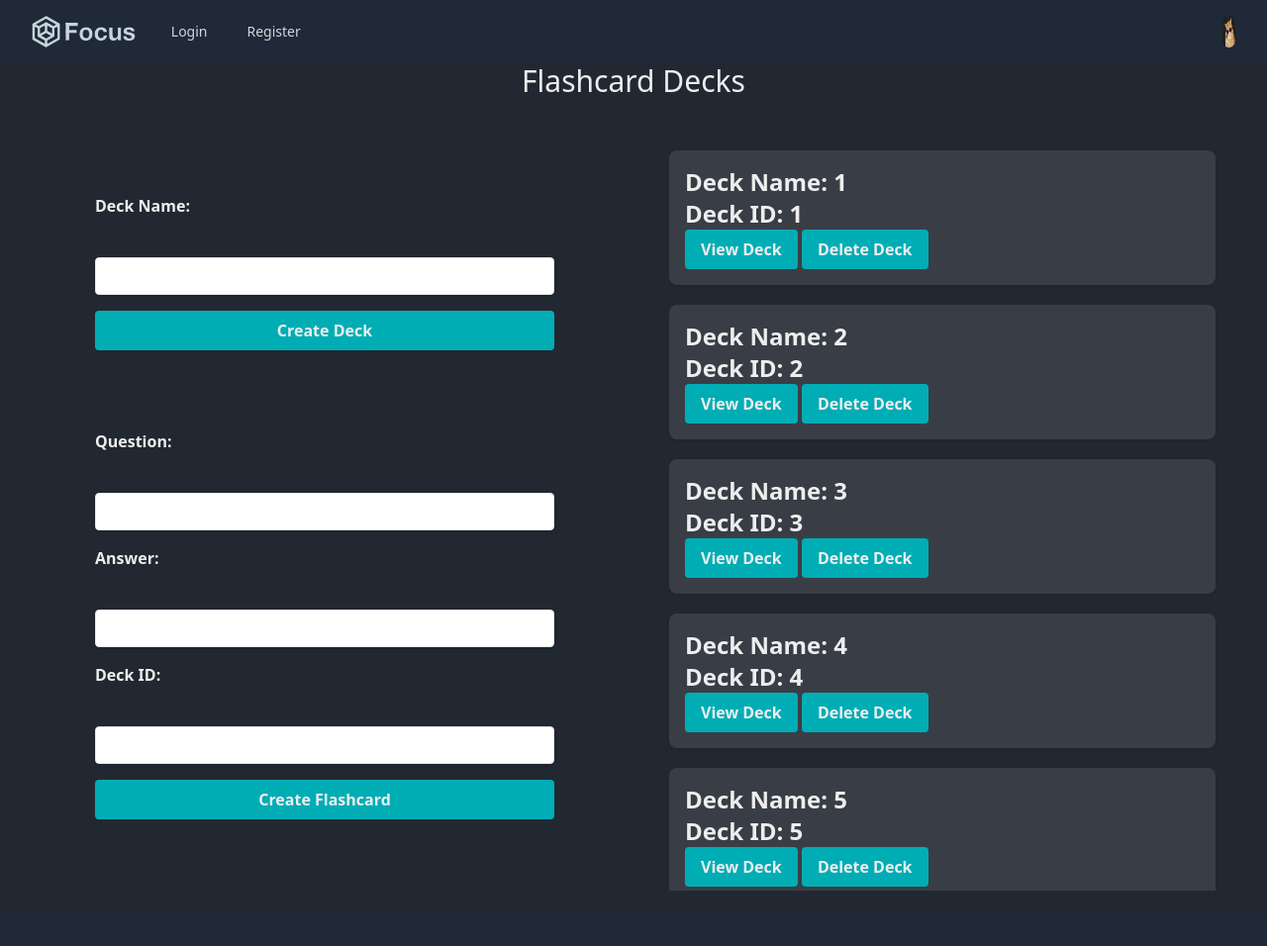
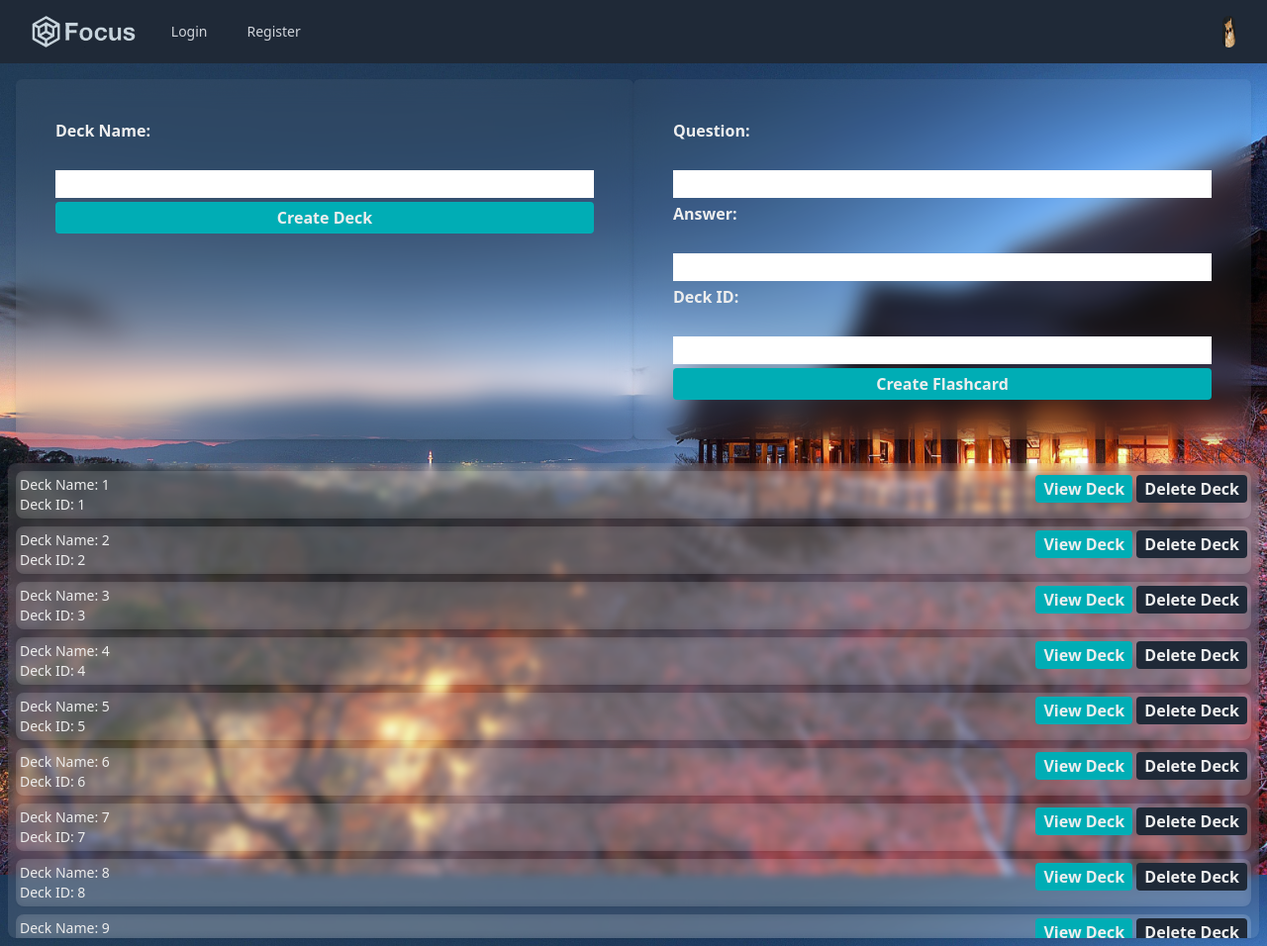
Before and after one commit to IgorD-lab/Focus, a Flask app: page /decks in a window 1280 px wide. Shown: the whole page at 99% size. Before the commit the page ends 900 px from the top, so only its background shows below. Run offline with Flask 3, Linux system fonts and the light colour scheme; some libraries are stand-ins or nearby versions.

Commit message:
Final style change on website -style transparent

```diff
--- a/website/static/css/body.css
+++ /dev/null
@@ -1,15 +0,0 @@
-@import "tailwind/css/base";
-@import "tailwind/css/components";
-@import "tailwind/css/utilities";
-
-body {
-  /* background-image: url("../images/prism.png"); */
-  background-position: relative;
-  background-repeat: repeat;
-  background-size: fill;
-  height: 100%;
-  width: 100%;
-  position: absolute;
-  transition: all 0.6s ease-in-out;
-  margin-bottom: 20px;
-}
--- a/website/static/css/src/output.css
+++ b/website/static/css/src/output.css
@@ -633,16 +633,12 @@ video {
   z-index: 10;
 }
 
-.m-5 {
-  margin: 1.25rem;
+.m-10 {
+  margin: 2.5rem;
 }
 
 .m-2 {
   margin: 0.5rem;
-}
-
-.m-20 {
-  margin: 5rem;
 }
 
 .mx-auto {
@@ -660,6 +656,10 @@ video {
   margin-bottom: 1rem;
 }
 
+.mb-1 {
+  margin-bottom: 0.25rem;
+}
+
 .mb-2 {
   margin-bottom: 0.5rem;
 }
@@ -688,6 +688,14 @@ video {
   margin-left: 1.25rem;
 }
 
+.ml-auto {
+  margin-left: auto;
+}
+
+.mt-1 {
+  margin-top: 0.25rem;
+}
+
 .mt-2 {
   margin-top: 0.5rem;
 }
@@ -700,10 +708,6 @@ video {
   margin-top: 2rem;
 }
 
-.box-border {
-  box-sizing: border-box;
-}
-
 .block {
   display: block;
 }
@@ -740,12 +744,8 @@ video {
   height: 2rem;
 }
 
-.h-1\/2 {
-  height: 50%;
-}
-
-.h-1 {
-  height: 0.25rem;
+.h-full {
+  height: 100%;
 }
 
 .min-h-screen {
@@ -776,10 +776,6 @@ video {
   width: 100%;
 }
 
-.w-1\/2 {
-  width: 50%;
-}
-
 .max-w-2xl {
   max-width: 42rem;
 }
@@ -790,6 +786,10 @@ video {
 
 .flex-shrink-0 {
   flex-shrink: 0;
+}
+
+.border-collapse {
+  border-collapse: collapse;
 }
 
 .origin-top-right {
@@ -826,10 +826,6 @@ video {
           appearance: none;
 }
 
-.flex-row {
-  flex-direction: row;
-}
-
 .flex-col {
   flex-direction: column;
 }
@@ -942,6 +938,10 @@ video {
   border-bottom-width: 1px;
 }
 
+.border-b-2 {
+  border-bottom-width: 2px;
+}
+
 .border-r {
   border-right-width: 1px;
 }
@@ -1036,14 +1036,33 @@ video {
   background-color: rgb(239 68 68 / var(--tw-bg-opacity));
 }
 
-.bg-secondaryD {
-  --tw-bg-opacity: 1;
-  background-color: rgb(34 40 49 / var(--tw-bg-opacity));
-}
-
 .bg-white {
   --tw-bg-opacity: 1;
   background-color: rgb(255 255 255 / var(--tw-bg-opacity));
+}
+
+.bg-opacity-10 {
+  --tw-bg-opacity: 0.1;
+}
+
+.bg-opacity-5 {
+  --tw-bg-opacity: 0.05;
+}
+
+.bg-cover {
+  background-size: cover;
+}
+
+.bg-fixed {
+  background-attachment: fixed;
+}
+
+.bg-center {
+  background-position: center;
+}
+
+.bg-no-repeat {
+  background-repeat: no-repeat;
 }
 
 .object-cover {
@@ -1067,10 +1086,6 @@ video {
   padding: 1rem;
 }
 
-.p-20 {
-  padding: 5rem;
-}
-
 .px-2 {
   padding-left: 0.5rem;
   padding-right: 0.5rem;
@@ -1101,6 +1116,16 @@ video {
   padding-right: 1.75rem;
 }
 
+.py-0 {
+  padding-top: 0px;
+  padding-bottom: 0px;
+}
+
+.py-0\.5 {
+  padding-top: 0.125rem;
+  padding-bottom: 0.125rem;
+}
+
 .py-1 {
   padding-top: 0.25rem;
   padding-bottom: 0.25rem;
@@ -1153,10 +1178,6 @@ video {
 
 .pt-2 {
   padding-top: 0.5rem;
-}
-
-.pt-4 {
-  padding-top: 1rem;
 }
 
 .text-center {
@@ -1298,6 +1319,18 @@ video {
   box-shadow: var(--tw-ring-offset-shadow, 0 0 #0000), var(--tw-ring-shadow, 0 0 #0000), var(--tw-shadow);
 }
 
+.shadow-md {
+  --tw-shadow: 0 4px 6px -1px rgb(0 0 0 / 0.1), 0 2px 4px -2px rgb(0 0 0 / 0.1);
+  --tw-shadow-colored: 0 4px 6px -1px var(--tw-shadow-color), 0 2px 4px -2px var(--tw-shadow-color);
+  box-shadow: var(--tw-ring-offset-shadow, 0 0 #0000), var(--tw-ring-shadow, 0 0 #0000), var(--tw-shadow);
+}
+
+.shadow-sm {
+  --tw-shadow: 0 1px 2px 0 rgb(0 0 0 / 0.05);
+  --tw-shadow-colored: 0 1px 2px 0 var(--tw-shadow-color);
+  box-shadow: var(--tw-ring-offset-shadow, 0 0 #0000), var(--tw-ring-shadow, 0 0 #0000), var(--tw-shadow);
+}
+
 .ring-1 {
   --tw-ring-offset-shadow: var(--tw-ring-inset) 0 0 0 var(--tw-ring-offset-width) var(--tw-ring-offset-color);
   --tw-ring-shadow: var(--tw-ring-inset) 0 0 0 calc(1px + var(--tw-ring-offset-width)) var(--tw-ring-color);
@@ -1322,6 +1355,18 @@ video {
 
 .ring-opacity-5 {
   --tw-ring-opacity: 0.05;
+}
+
+.backdrop-blur-md {
+  --tw-backdrop-blur: blur(12px);
+  -webkit-backdrop-filter: var(--tw-backdrop-blur) var(--tw-backdrop-brightness) var(--tw-backdrop-contrast) var(--tw-backdrop-grayscale) var(--tw-backdrop-hue-rotate) var(--tw-backdrop-invert) var(--tw-backdrop-opacity) var(--tw-backdrop-saturate) var(--tw-backdrop-sepia);
+          backdrop-filter: var(--tw-backdrop-blur) var(--tw-backdrop-brightness) var(--tw-backdrop-contrast) var(--tw-backdrop-grayscale) var(--tw-backdrop-hue-rotate) var(--tw-backdrop-invert) var(--tw-backdrop-opacity) var(--tw-backdrop-saturate) var(--tw-backdrop-sepia);
+}
+
+.backdrop-blur-sm {
+  --tw-backdrop-blur: blur(4px);
+  -webkit-backdrop-filter: var(--tw-backdrop-blur) var(--tw-backdrop-brightness) var(--tw-backdrop-contrast) var(--tw-backdrop-grayscale) var(--tw-backdrop-hue-rotate) var(--tw-backdrop-invert) var(--tw-backdrop-opacity) var(--tw-backdrop-saturate) var(--tw-backdrop-sepia);
+          backdrop-filter: var(--tw-backdrop-blur) var(--tw-backdrop-brightness) var(--tw-backdrop-contrast) var(--tw-backdrop-grayscale) var(--tw-backdrop-hue-rotate) var(--tw-backdrop-invert) var(--tw-backdrop-opacity) var(--tw-backdrop-saturate) var(--tw-backdrop-sepia);
 }
 
 .transition {
@@ -1371,6 +1416,11 @@ video {
   background-color: rgb(55 65 81 / var(--tw-bg-opacity));
 }
 
+.hover\:bg-gray-900:hover {
+  --tw-bg-opacity: 1;
+  background-color: rgb(17 24 39 / var(--tw-bg-opacity));
+}
+
 .hover\:bg-hoverButtonD:hover {
   --tw-bg-opacity: 1;
   background-color: rgb(69 180 200 / var(--tw-bg-opacity));
@@ -1476,11 +1526,6 @@ video {
     border-color: rgb(209 213 219 / var(--tw-border-opacity));
   }
 
-  .dark\:bg-backgroundD {
-    --tw-bg-opacity: 1;
-    background-color: rgb(34 40 49 / var(--tw-bg-opacity));
-  }
-
   .dark\:bg-blue-600 {
     --tw-bg-opacity: 1;
     background-color: rgb(37 99 235 / var(--tw-bg-opacity));
--- a/website/templates/decks.html
+++ b/website/templates/decks.html
@@ -1,81 +1,99 @@
 {% extends "layout.html" %} {% block title %}Home{% endblock %} {% block content
 %}
-<div class="container mx-auto bg-backgroundD text-textD">
-  <h1 class="text-center text-3xl text-textD">Flashcard Decks</h1>
 
-  <!-- Left Side -->
-  <div class="flex flex-col md:flex-row w-full p-4">
-    <div class="w-full md:w-1/2">
-      <form method="POST" action="/decks" class="flex flex-col space-y-4 m-20">
-        <label for="name" class="font-bold text-textD">Deck Name:</label><br />
+<div class="container mx-auto text-textD">
+  <div class="mx-auto w-full p-4">
+    <div class="flex flex-col md:flex-row w-full">
+      <div
+        class="w-full md:w-1/2 rounded-md shadow-md backdrop-blur-md bg-opacity-5 bg-white"
+      >
+        <form
+          method="POST"
+          action="/decks"
+          class="flex flex-col space-y-1 m-10"
+        >
+          <label for="name" class="font-bold text-textD">Deck Name:</label>
+          <br />
           <input
             type="text"
             id="name"
             name="name"
-          class="shadow appearance-none border rounded w-full py-2 px-3 text-gray-700 leading-tight focus:outline-none focus:shadow-outline"
+            class="w-full py-1 px-2 mt-1 text-gray-700 leading-tight focus:outline-none focus:shadow-outline"
           />
           <input
             type="submit"
             value="Create Deck"
-          class="bg-primaryD hover:bg-hoverButtonD text-textD font-bold py-2 px-4 rounded focus:outline-none focus:shadow-outline"
+            class="bg-primaryD hover:bg-hoverButtonD text-textD font-bold py-1 px-4 rounded focus:outline-none focus:shadow-outline"
           />
         </form>
+      </div>
 
-      <form method="POST" class="flex flex-col space-y-4 m-20">
-        <label for="question" class="font-bold text-textD">Question:</label
-        ><br />
+      <div
+        class="w-full md:w-1/2 rounded-md shadow-md backdrop-blur-md bg-opacity-5 bg-white"
+      >
+        <form method="POST" class="flex flex-col space-y-1 m-10">
+          <label for="question" class="font-bold text-textD">Question:</label>
+          <br />
           <input
             type="text"
             id="question"
             name="question"
-          class="shadow appearance-none border rounded w-full py-2 px-3 text-gray-700 leading-tight focus:outline-none focus:shadow-outline"
+            class="w-full py-1 px-2 mt-1 text-gray-700 leading-tight focus:outline-none focus:shadow-outline"
           />
-        <label for="answer" class="font-bold text-textD">Answer:</label><br />
+          <label for="answer" class="font-bold text-textD">Answer:</label>
+          <br />
           <input
             type="text"
             id="answer"
             name="answer"
-          class="shadow appearance-none border rounded w-full py-2 px-3 text-gray-700 leading-tight focus:outline-none focus:shadow-outline"
+            class="w-full py-1 px-2 mt-1 text-gray-700 leading-tight focus:outline-none focus:shadow-outline"
           />
-        <label for="deck_id" class="font-bold text-textD">Deck ID:</label><br />
+          <label for="deck_id" class="font-bold text-textD">Deck ID:</label>
+          <br />
           <input
             type="text"
             id="deck_id"
             name="deck_id"
-          class="shadow appearance-none border rounded w-full py-2 px-3 text-gray-700 leading-tight focus:outline-none focus:shadow-outline"
+            class="w-full py-1 px-2 mt-1 text-gray-700 leading-tight focus:outline-none focus:shadow-outline"
           />
           <input
             type="submit"
             value="Create Flashcard"
-          class="bg-primaryD hover:bg-hoverButtonD text-textD font-bold py-2 px-4 rounded focus:outline-none focus:shadow-outline"
+            class="bg-primaryD hover:bg-hoverButtonD text-textD font-bold py-1 px-4 rounded focus:outline-none focus:shadow-outline"
           />
         </form>
       </div>
+    </div>
+  </div>
 
-    <!-- Right Side -->
+  <div class="mx-auto w-full p-2">
     <div
-      class="w-full md:w-1/2 p-4 overflow-y-scroll no-scrollbar"
-      style="height: 49rem"
+      class="overflow-y-scroll no-scrollbar rounded-lg shadow-sm backdrop-blur-sm bg-opacity-10 bg-white"
+      style="height: 30rem"
     >
       {% for deck in decks %}
-      <div class="m-5 shadow rounded-lg mb-3 bg-accentD">
-        <div class="p-4">
-          <h2 class="text-2xl font-bold text-textD">
+      <div
+        class="m-2 mb-1 rounded-lg shadow-sm backdrop-blur-sm bg-opacity-10 bg-white"
+      >
+        <div class="p-1 flex">
+          <label class="text-sm font-medium text-textD">
             Deck Name: {{ deck.name }} <br />
             Deck ID: {{ deck.id }}
-          </h2>
+          </label>
+          <div class="ml-auto">
             <button
-            class="bg-primaryD hover:bg-hoverButtonD text-textD font-bold py-2 px-4 rounded focus:outline-none focus:shadow-outline"
+              class="bg-primaryD hover:bg-hoverButtonD text-textD font-bold py-0.5 px-2 rounded focus:outline-none focus:shadow-outline"
               onclick="window.location.href='{{ url_for('views.deck', deck_id=deck.id) }}';"
             >
               View Deck
             </button>
             <button
-            class="bg-primaryD hover:bg-hoverButtonD text-textD font-bold py-2 px-4 rounded focus:outline-none focus:shadow-outline"
+              class="bg-gray-800 hover:bg-gray-900 text-textD font-bold py-0.5 px-2 rounded focus:outline-none focus:shadow-outline"
               onclick="deleteDeck({{ deck.id }})"
             >
               Delete Deck
             </button>
+          </div>
         </div>
       </div>
       {% endfor %}
--- a/website/templates/layout.html
+++ b/website/templates/layout.html
@@ -23,7 +23,10 @@
     <title>{% block title %}Layout error{% endblock %}</title>
     <!-- allow Home to be overwritten using jinja -->
   </head>
-  <body class="bg-white dark:bg-backgroundD">
+  <body
+    class="bg-center bg-no-repeat bg-cover bg-fixed h-full w-full"
+    style="background-image: url(../static/images/timer/timer6.jpg)"
+  >
     <div id="loader"></div>
     <!-- ------------------------------------------ NAV ------------------------------------------------------- -->
     <nav class="bg-gray-800">
@@ -110,11 +113,6 @@
                   class="text-gray-300 hover:bg-gray-700 hover:text-white rounded-md px-3 py-2 text-sm font-medium"
                   >Todo</a
                 >
-                <a
-                  href="/timer"
-                  class="text-gray-300 hover:bg-gray-700 hover:text-white rounded-md px-3 py-2 text-sm font-medium"
-                  >Timer</a
-                >
                 <!-- <a
                   href="/quiz"
                   class="text-gray-300 hover:bg-gray-700 hover:text-white rounded-md px-3 py-2 text-sm font-medium"
@@ -124,6 +122,11 @@
                   href="/decks"
                   class="text-gray-300 hover:bg-gray-700 hover:text-white rounded-md px-3 py-2 text-sm font-medium"
                   >Decks</a
+                >
+                <a
+                  href="/timer"
+                  class="text-gray-300 hover:bg-gray-700 hover:text-white rounded-md px-3 py-2 text-sm font-medium"
+                  >Timer</a
                 >
                 {% else %}
                 <a
```
Also changed, not shown: tailwind.config.js (+12 -1 lines), website/static/js/timer.js (deleted, +0 -203 lines), website/templates/notes.html (+6 -5 lines), website/templates/timer.html (+2 -90 lines), website/templates/todo.html (+14 -7 lines), instance/database.db, website/static/images/timer/timer1.jpg (added), website/static/images/timer/timer2.jpg (added), website/static/images/timer/timer3.jpg (added), website/static/images/timer/timer4.jpg (added), website/static/images/timer/timer6.jpg (added), 1 other file. Lines whose indentation alone changed are shown as unchanged.
